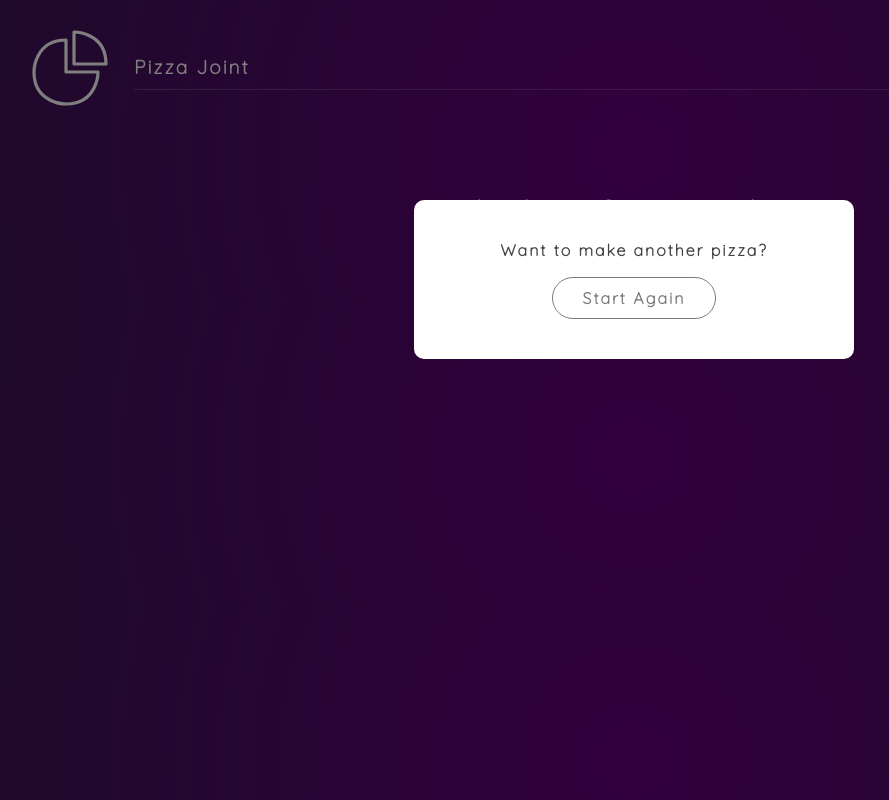
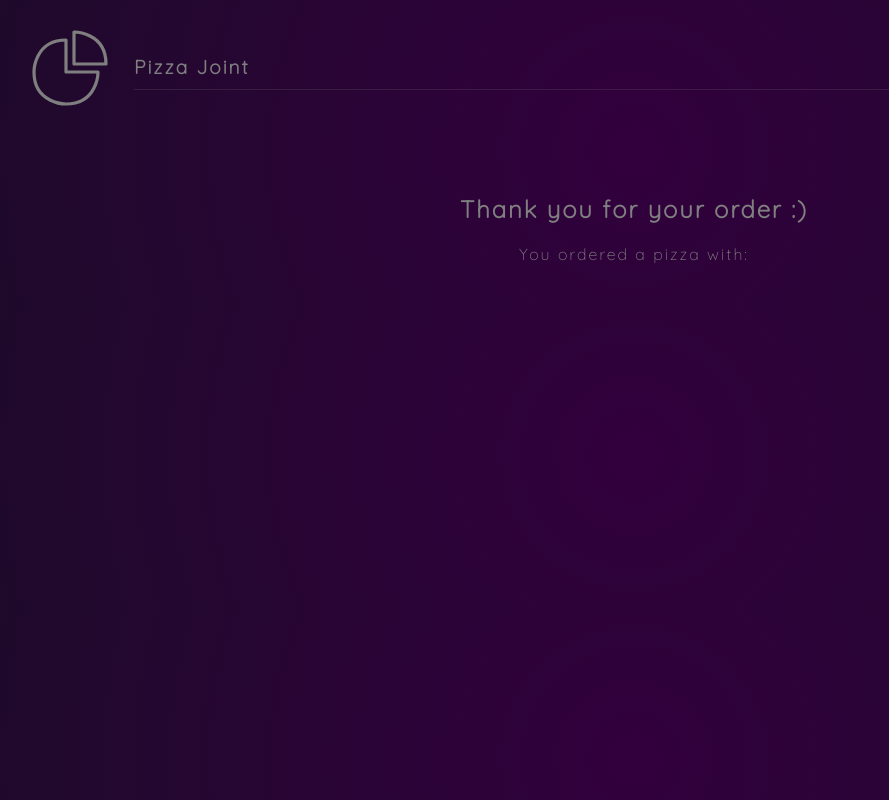
Before and after one commit to r3hmantom/PizzaJoint, a React (Vite) app: page /order in a window 1280 px wide. Shown: the whole page, without its empty margins (6-895 px from the left). Built offline with nearby package versions, Linux system fonts and the light colour scheme.

Commit message:
timeout function updated

```diff
--- a/src/components/Order.jsx
+++ b/src/components/Order.jsx
@@ -33,9 +33,10 @@ const childVariants = {
 };
 const Order = ({ pizza, setShowModal }) => {
   useEffect(() => {
-    setTimeout(() => {
+    const timer = setTimeout(() => {
       setShowModal(true);
-    }, 2000);
+    }, 5000);
+    return () => clearTimeout(timer);
   }, [setShowModal]);
   return (
     <motion.div
```
